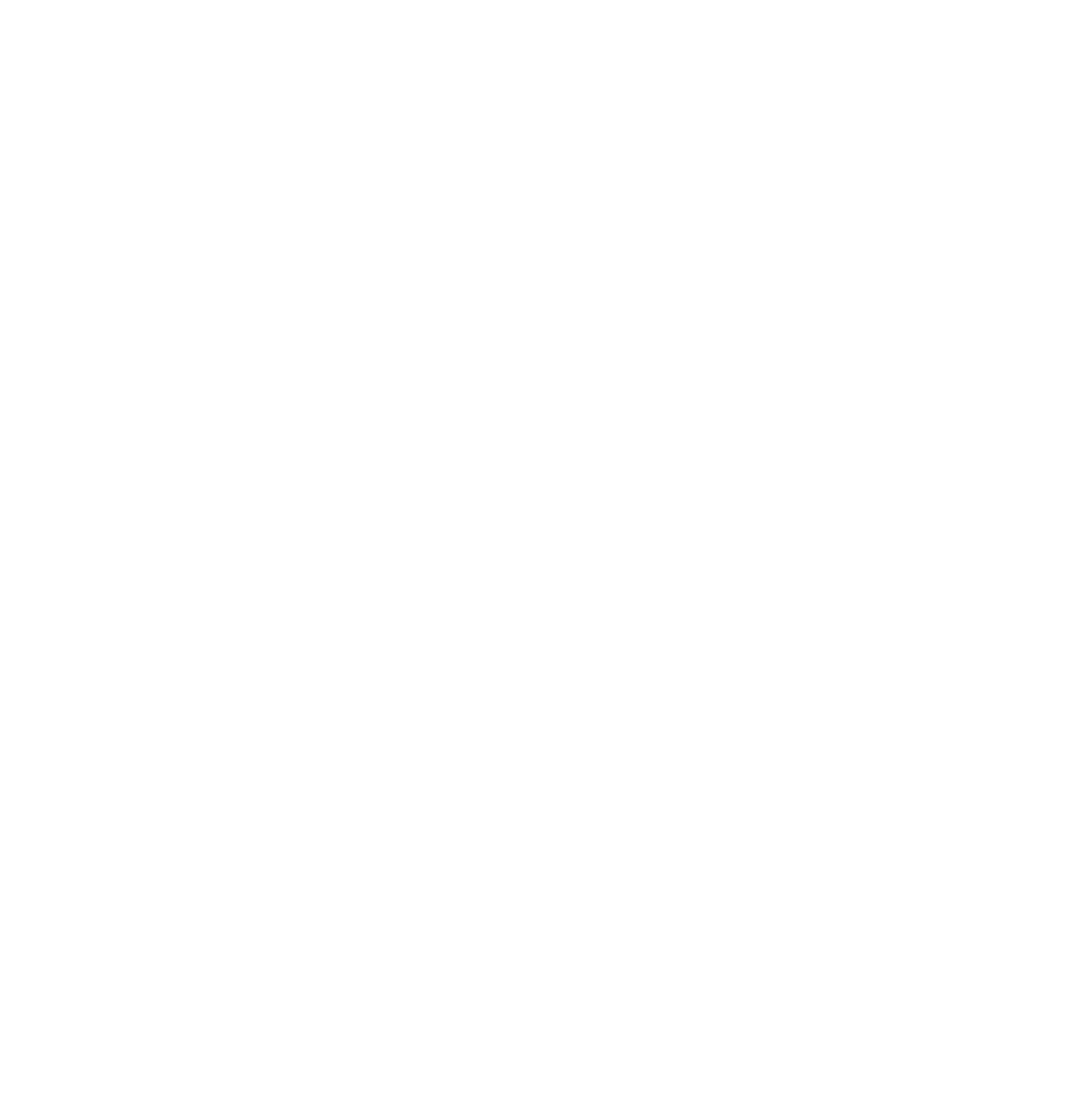
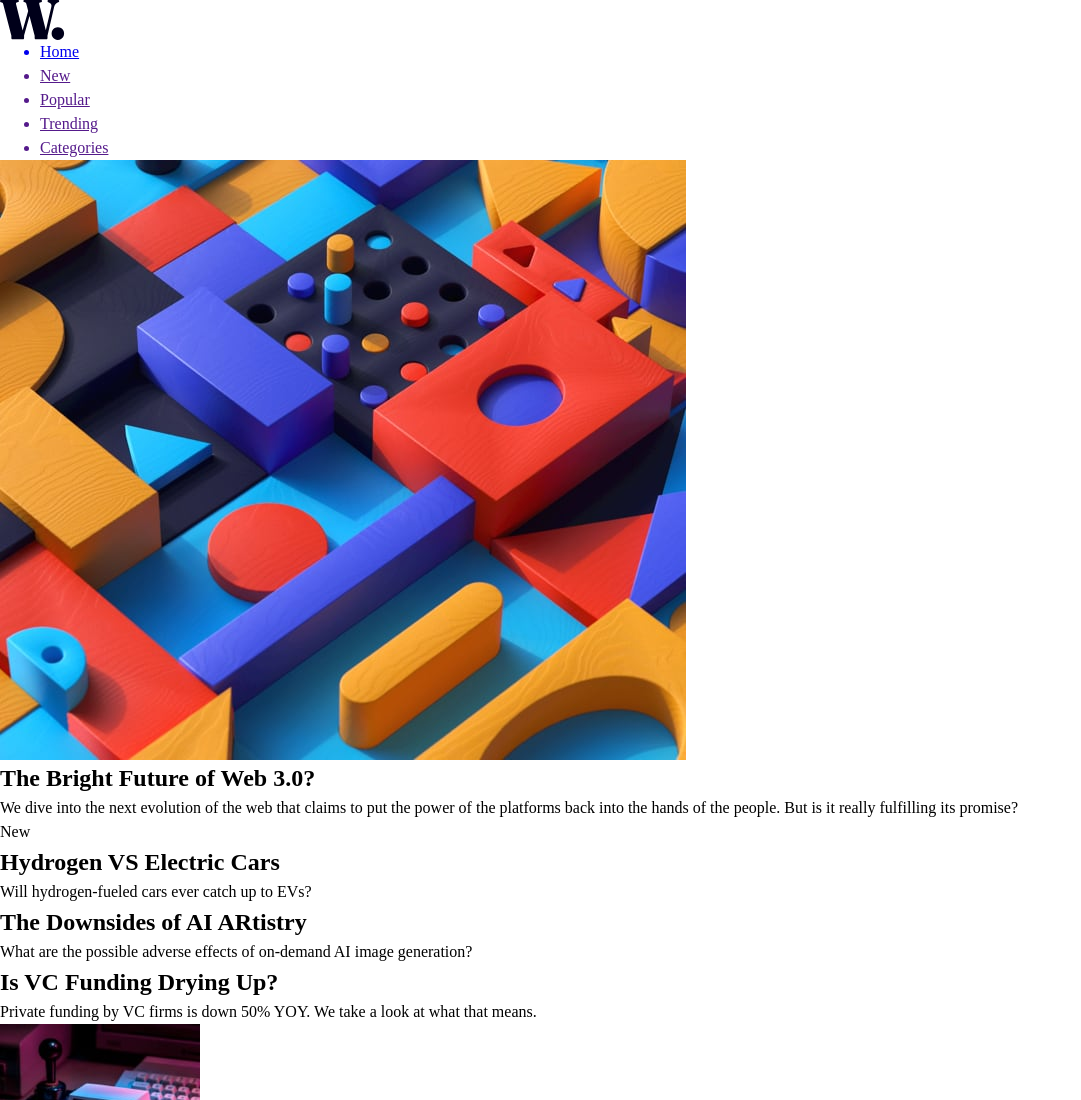
Before and after one commit to kjoudah/news-homepage-main, a React (Create React App) app: page / in a window 1280 px wide. Shown: the top 1100 px of the page, without its empty margins (0-1081 px from the left). Before the commit the page ends 800 px from the top, so only its background shows below. Built offline with nearby package versions, Linux system fonts and the light colour scheme.

Commit message:
initial markup done

```diff
--- a/src/App.js
+++ b/src/App.js
@@ -1,7 +1,14 @@
 import './App.scss';
+import Body from './components/Body/Body';
+import Nav from './components/Nav/Nav';
 
 function App() {
-  return <div className="App"></div>;
+  return (
+    <>
+      <Nav />
+      <Body />
+    </>
+  );
 }
 
 export default App;
--- /dev/null
+++ b/src/components/Body/Body.jsx
@@ -0,0 +1,79 @@
+import web3Desktop from './../../assets/images/image-web-3-desktop.jpg';
+import web3Mobile from './../../assets/images/image-web-3-mobile.jpg';
+import gamingGrowthImage from './../../assets/images/image-gaming-growth.jpg';
+import top10LaptopsImage from './../../assets/images/image-top-laptops.jpg';
+import retroPcsImage from './../../assets/images/image-retro-pcs.jpg';
+
+function Body() {
+  return (
+    <main>
+      <article className="main-content">
+        <picture>
+          <source src={web3Desktop} />
+          <img src={web3Mobile} alt="web 3"></img>
+        </picture>
+        <h1>The Bright Future of Web 3.0?</h1>
+        <p>
+          We dive into the next evolution of the web that claims to put the
+          power of the platforms back into the hands of the people. But is it
+          really fulfilling its promise?
+        </p>
+      </article>
+      <article className="sidebar">
+        <div>
+          <span>New</span>
+          <h2>Hydrogen VS Electric Cars</h2>
+          <p>Will hydrogen-fueled cars ever catch up to EVs?</p>
+        </div>
+        <div>
+          <h2>The Downsides of AI ARtistry</h2>
+          <p>
+            What are the possible adverse effects of on-demand AI image
+            generation?
+          </p>
+        </div>
+        <div>
+          <h2>Is VC Funding Drying Up?</h2>
+          <p>
+            Private funding by VC firms is down 50% YOY. We take a look at what
+            that means.
+          </p>
+        </div>
+      </article>
+      <article className="bottom-content">
+        <div>
+          <div>
+            <img src={retroPcsImage} alt="retro pcs" />
+            <div>
+              <span>01</span>
+              <h2>Reviving Retro PCs</h2>
+              <p>What happens when old PCs are given modern upgrades?</p>
+            </div>
+          </div>
+        </div>
+        <div>
+          <div>
+            <img src={top10LaptopsImage} alt="top 10 laptops" />
+            <div>
+              <span>02</span>
+              <h2>Top 10 Laptops of 2022</h2>
+              <p>Our best picks for varius needs and budgets.</p>
+            </div>
+          </div>
+        </div>
+        <div>
+          <div>
+            <img src={gamingGrowthImage} alt="growth of gaming" />
+            <div>
+              <span>03</span>
+              <h2>The Growth of Gaming</h2>
+              <p>How the pandemic has sparked fresh opportunities.</p>
+            </div>
+          </div>
+        </div>
+      </article>
+    </main>
+  );
+}
+
+export default Body;
--- /dev/null
+++ b/src/components/Nav/Nav.jsx
@@ -0,0 +1,30 @@
+import logo from './../../assets/images/logo.svg';
+
+function Nav() {
+  return (
+    <header>
+      <img src={logo} alt="logo" />
+      <nav>
+        <ul>
+          <a href="#">
+            <li>Home</li>
+          </a>
+          <a href="">
+            <li>New</li>
+          </a>
+          <a href="">
+            <li>Popular</li>
+          </a>
+          <a href="">
+            <li>Trending</li>
+          </a>
+          <a href="">
+            <li>Categories</li>
+          </a>
+        </ul>
+      </nav>
+    </header>
+  );
+}
+
+export default Nav;
```
